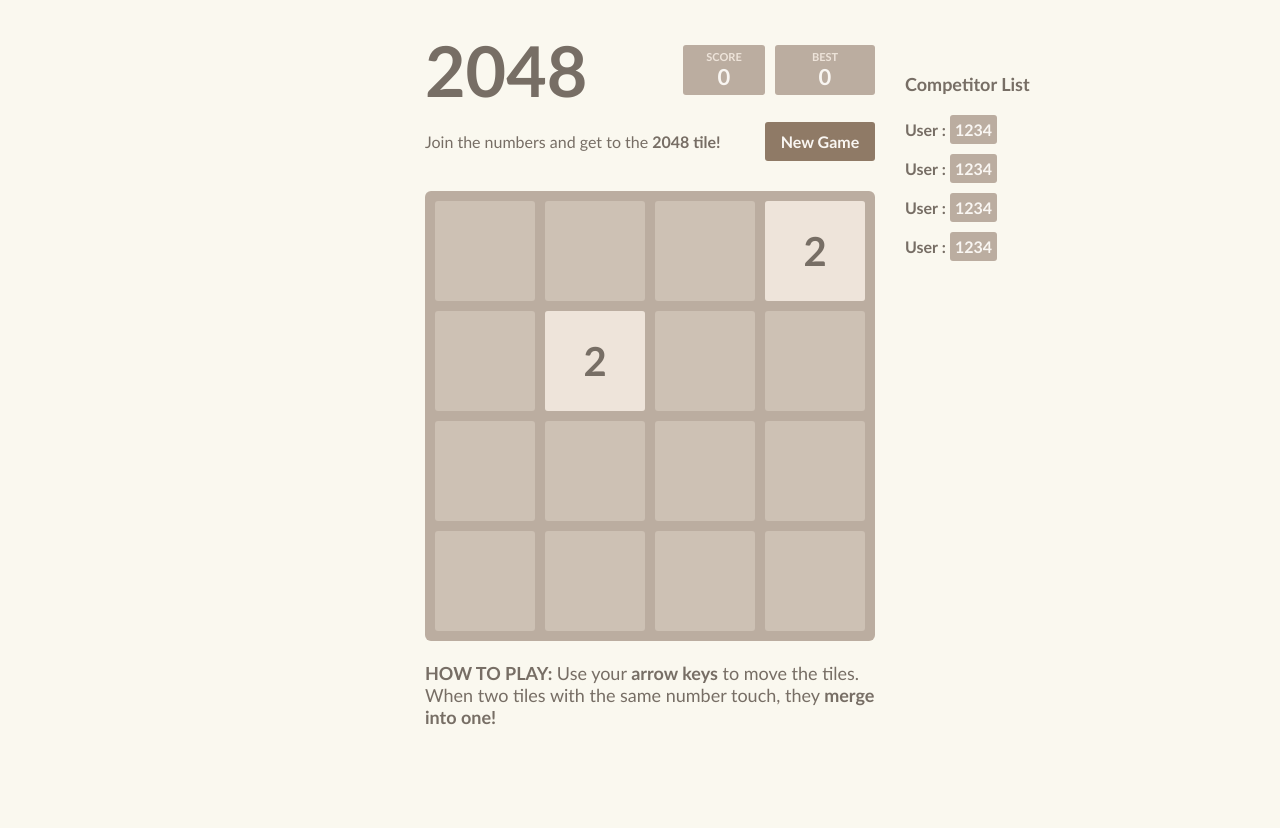
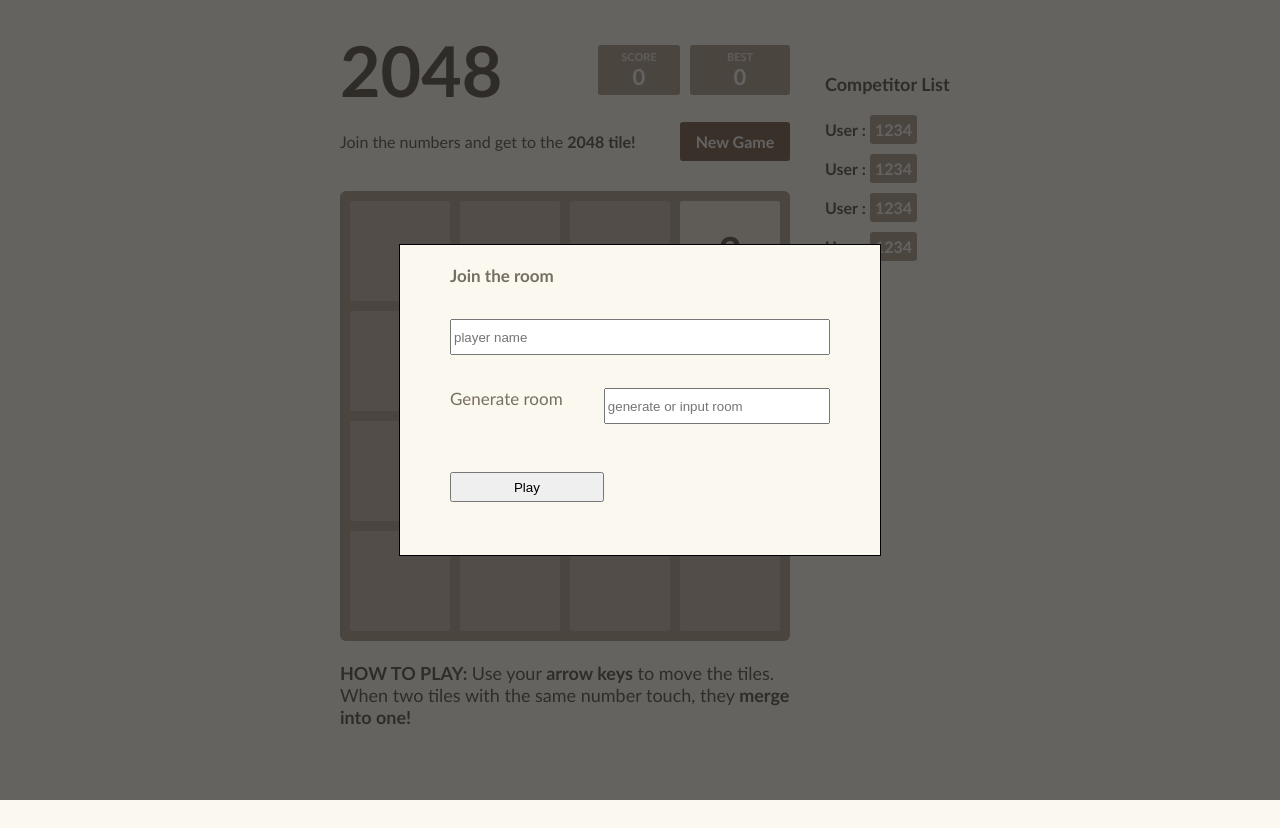
Before and after one commit to YaroslavTER/2048, a website built with Parcel: page src/client/index.html in a window 1280 px wide. Built offline with nearby package versions, Linux system fonts and the light colour scheme; no server answers.

Commit message:
Has been started working on modal window.

```diff
--- a/package.json
+++ b/package.json
@@ -6,7 +6,7 @@
   "scripts": {
     "start": "parcel ./src/client/index.html",
     "build": "parcel build --public-url . ./src/client/index.html",
-    "server-start": "nodemon ./src/server/index.js"
+    "start-server": "nodemon ./src/server/index.js"
   },
   "nodemonConfig": {
     "watch": "./src/server/*"
--- a/src/client/index.html
+++ b/src/client/index.html
@@ -88,6 +88,19 @@
         </div>
       </div>
     </div>
+    <div class="modal-window-container">
+      <form class="start-modal-window">
+        <div class="title">Join the room</div>
+        <input type="text" placeholder="player name" class="name" />
+        <div class="generate-room">Generate room</div>
+        <input
+          type="text"
+          placeholder="generate or input room"
+          class="input-room"
+        />
+        <input type="submit" value="Play" class="play" />
+      </form>
+    </div>
     <script src="./index.js"></script>
   </body>
 </html>
--- a/src/client/index.js
+++ b/src/client/index.js
@@ -1,4 +1,4 @@
-import './style.scss';
+import './styles/style.scss';
 import { addButtonHandler } from './render';
 import { startGame } from './startGame';
 
--- /dev/null
+++ b/src/client/styles/competitorList.scss
@@ -0,0 +1,37 @@
+.competitor-list-container {
+  position: absolute;
+  left: 50%;
+  margin-top: 65px;
+  margin-left: 185px;
+  color: $notes-color;
+
+  .title {
+    font-weight: bolder;
+    font-size: $notes-font-size;
+  }
+
+  .competitor-list {
+    margin-top: 20px;
+  }
+
+  .competitor {
+    margin-bottom: 10px;
+
+    div {
+      display: inline-block;
+    }
+
+    .name,
+    .score {
+      font-weight: bold;
+    }
+
+    .score {
+      background-color: gray;
+      border-radius: $border-radius;
+      padding: 5px;
+      color: $white-color;
+      background-color: $score-background-color;
+    }
+  }
+}
--- /dev/null
+++ b/src/client/styles/startModalWindow.scss
@@ -0,0 +1,57 @@
+$margin-top: 15px;
+$top-down-margin: 20px;
+
+.modal-window-container {
+  position: fixed;
+  display: grid;
+  align-items: center;
+  justify-items: center;
+  left: 0;
+  top: 0;
+  width: 100%;
+  height: 100%;
+  background-color: rgba(#000000, 0.6);
+  font-size: 17px;
+
+  .start-modal-window {
+    display: grid;
+    width: 380px;
+    height: 270px;
+    padding: 50px;
+    padding-top: $top-down-margin;
+    padding-bottom: $top-down-margin;
+    border: 1px solid black;
+    background-color: #faf8ef;
+
+    input {
+      height: 30px;
+    }
+
+    .title {
+      font-weight: bold;
+      grid-column: 1;
+      grid-row: 1;
+    }
+
+    .name {
+      grid-column: 1/3;
+      grid-row: 2;
+    }
+
+    .generate-room {
+      grid-column: 1;
+      grid-row: 3;
+    }
+
+    .input-room {
+      grid-column: 2;
+      grid-row: 3;
+    }
+
+    .play {
+      margin-top: $margin-top;
+      grid-column: 1;
+      grid-row: 4;
+    }
+  }
+}
--- a/src/client/style.scss
+++ b/src/client/styles/style.scss
@@ -1,20 +1,10 @@
-$border-radius: 3px;
-$container-height: 430px;
-$container-width: 430px;
-$box-height: 100px;
-$box-width: 100px;
-$grid-template: repeat(4, 100px);
-$notes-font-size: 18px;
-$notes-color: #776e65;
-$white-color: #f9f6f2;
-$button-color: #8f7a66;
-$score-background-color: #bbada0;
-$win-color: #edc32c;
-$window-opacity: 0.6;
-$big-font-size-fire-fox: 35px;
+@import './variables.scss';
+@import './competitorList.scss';
+@import './startModalWindow.scss';
 
 body {
   background-color: #faf8ef;
+  color: $notes-color;
   font-family: 'Gill Sans', sans-serif;
 }
 
@@ -22,7 +12,7 @@
   position: absolute;
   left: 50%;
   margin-top: 20px;
-  margin-left: -215px;
+  margin-left: -300px;
   z-index: -1;
 }
 
@@ -53,11 +43,6 @@
     grid-column: 1/5;
     grid-row: 2;
     margin-top: 10px;
-  }
-
-  .title,
-  .instruction {
-    color: $notes-color;
   }
 
   .new-game {
@@ -139,7 +124,6 @@
     line-height: $box-height;
     font-size: 40px;
     font-weight: bolder;
-    color: $notes-color;
     background-color: #eee4da;
   }
 }
@@ -191,7 +175,6 @@
 }
 
 .value-4 {
-  color: $notes-color !important;
   background-color: #ede0c8 !important;
 }
 
@@ -250,7 +233,6 @@
   margin-bottom: 100px;
   width: 450px;
   font-size: $notes-font-size;
-  color: $notes-color;
 }
 
 .highlight {
@@ -337,41 +319,3 @@
 .hidden {
   display: none;
 }
-
-.competitor-list-container {
-  position: absolute;
-  left: 50%;
-  margin-top: 65px;
-  margin-left: 265px;
-  color: $notes-color;
-
-  .title {
-    font-weight: bolder;
-    font-size: $notes-font-size;
-  }
-
-  .competitor-list {
-    margin-top: 20px;
-  }
-
-  .competitor {
-    margin-bottom: 10px;
-
-    div {
-      display: inline-block;
-    }
-
-    .name,
-    .score {
-      font-weight: bold;
-    }
-
-    .score {
-      background-color: gray;
-      border-radius: $border-radius;
-      padding: 5px;
-      color: $white-color;
-      background-color: $score-background-color;
-    }
-  }
-}
--- /dev/null
+++ b/src/client/styles/variables.scss
@@ -0,0 +1,14 @@
+$border-radius: 3px;
+$container-height: 430px;
+$container-width: 430px;
+$box-height: 100px;
+$box-width: 100px;
+$grid-template: repeat(4, 100px);
+$notes-font-size: 18px;
+$notes-color: #776e65;
+$white-color: #f9f6f2;
+$button-color: #8f7a66;
+$score-background-color: #bbada0;
+$win-color: #edc32c;
+$window-opacity: 0.6;
+$big-font-size-fire-fox: 35px;
```
